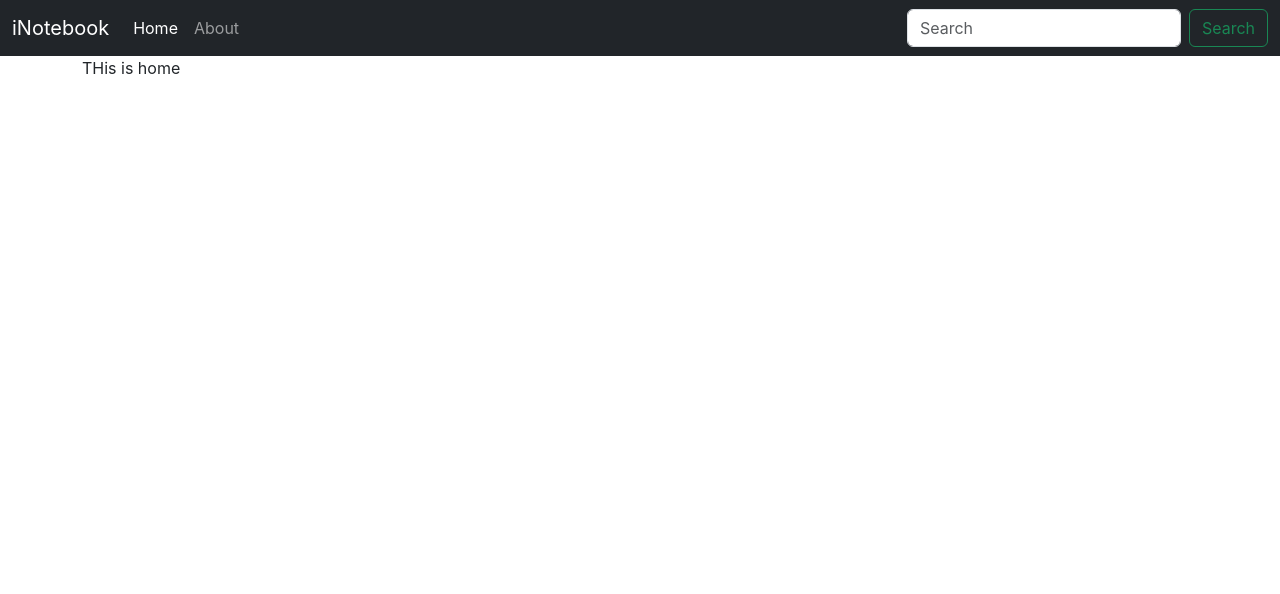
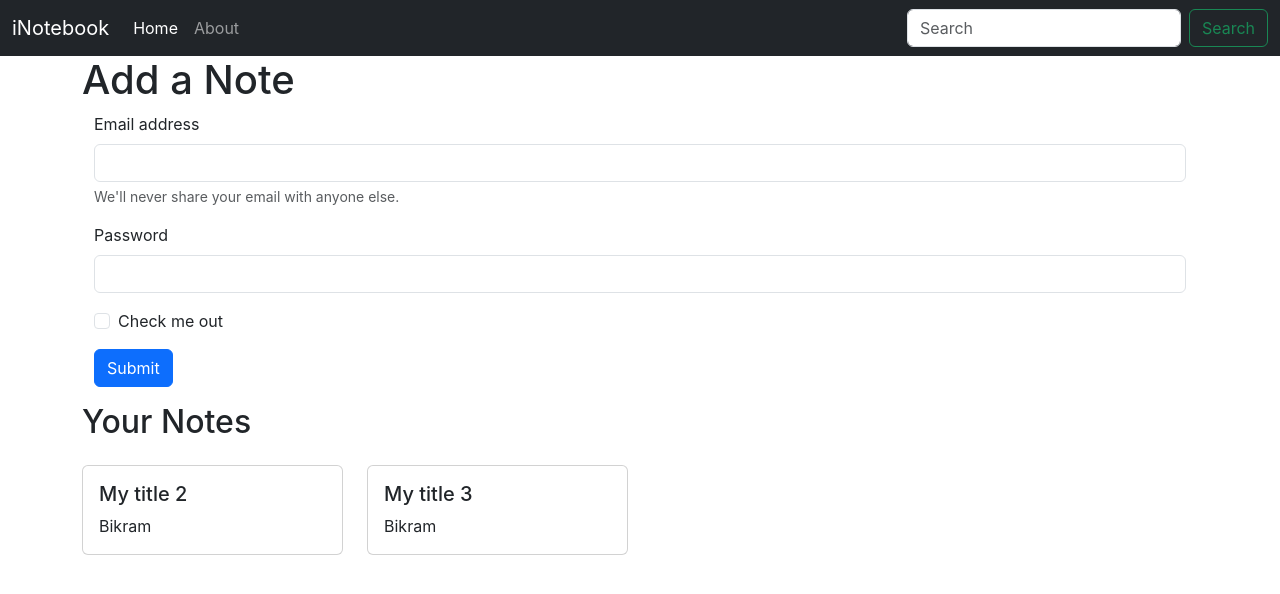
Before and after one commit to Bikramstha99/iNoteBookFrontEnd, a React (Create React App) app: page / in a window 1280 px wide. Shown: the top 594 px of the page. Built offline with nearby package versions, Linux system fonts and the light colour scheme.

Commit message:
iNotebook: Adding NoteItem in a Separate Note component

```diff
--- a/src/components/About.js
+++ b/src/components/About.js
@@ -3,48 +3,7 @@ import React, { useEffect } from "react";
 const About = () => {
   return (
     <div>
-      <h1> Add a Note</h1>
-      <div className="container">
-      <form>
-        <div class="mb-3">
-          <label for="exampleInputEmail1" class="form-label">
-            Email address
-          </label>
-          <input
-            type="email"
-            class="form-control"
-            id="exampleInputEmail1"
-            aria-describedby="emailHelp"
-          />
-          <div id="emailHelp" class="form-text">
-            We'll never share your email with anyone else.
-          </div>
-        </div>
-        <div class="mb-3">
-          <label for="exampleInputPassword1" class="form-label">
-            Password
-          </label>
-          <input
-            type="password"
-            class="form-control"
-            id="exampleInputPassword1"
-          />
-        </div>
-        <div class="mb-3 form-check">
-          <input type="checkbox" class="form-check-input" id="exampleCheck1" />
-          <label class="form-check-label" for="exampleCheck1">
-            Check me out
-          </label>
-        </div>
-        <button type="submit" class="btn btn-primary">
-          Submit
-        </button>
-      </form>
-      </div>
-
-      <div className="container">
-      <h1> Your Notes</h1>
-      </div>
+     This is about;
     </div>
   );
 };
--- a/src/components/Home.js
+++ b/src/components/Home.js
@@ -1,9 +1,49 @@
 import React from 'react'
+import Notes from './Note'
 
 const Home = () => {
   return (
     <div>
-      THis is home
+      <h1> Add a Note</h1>
+      <div className="container">
+      <form>
+        <div class="mb-3">
+          <label for="exampleInputEmail1" class="form-label">
+            Email address
+          </label>
+          <input
+            type="email"
+            class="form-control"
+            id="exampleInputEmail1"
+            aria-describedby="emailHelp"
+          />
+          <div id="emailHelp" class="form-text">
+            We'll never share your email with anyone else.
+          </div>
+        </div>
+        <div class="mb-3">
+          <label for="exampleInputPassword1" class="form-label">
+            Password
+          </label>
+          <input
+            type="password"
+            class="form-control"
+            id="exampleInputPassword1"
+          />
+        </div>
+        <div class="mb-3 form-check">
+          <input type="checkbox" class="form-check-input" id="exampleCheck1" />
+          <label class="form-check-label" for="exampleCheck1">
+            Check me out
+          </label>
+        </div>
+        <button type="submit" class="btn btn-primary">
+          Submit
+        </button>
+      </form>
+      </div>
+
+      <Notes />
     </div>
   )
 }
--- a/src/components/Navbar.js
+++ b/src/components/Navbar.js
@@ -7,6 +7,7 @@ import {
 const Navbar = () => {
   let location= useLocation();
   useEffect(()=>{
+    // eslint-disable-next-line
     console.log(location.pathname);
   },[location]);
   return (
--- /dev/null
+++ b/src/components/Note.js
@@ -0,0 +1,21 @@
+import React from "react";
+import { useContext } from "react";
+import NoteContext from "../context/Notes/noteContext";
+import NoteItem from "./NoteItem";
+
+const Note = () => {
+  const context = useContext(NoteContext);
+  const { notes, setNotes } = context;
+  return (
+    <div>
+      <div className="row my-3">
+        <h2>Your Notes</h2>
+        {notes.map((note) => {
+          return <NoteItem note={note} />;
+        })}
+      </div>
+    </div>
+  );
+};
+
+export default Note;
--- /dev/null
+++ b/src/components/NoteItem.js
@@ -0,0 +1,17 @@
+import React from "react";
+
+const NoteItem = (props) => {
+  const { note } = props;
+  return (
+    <div className="col-md-3 my-3">
+      <div class="card">
+        <div class="card-body">
+          <h5 class="card-title">{note.title}</h5>
+          <p class="card-text">{note.description}</p>
+        </div>
+      </div>
+    </div>
+  );
+};
+
+export default NoteItem;
--- a/src/context/Notes/NoteState.js
+++ b/src/context/Notes/NoteState.js
@@ -1,9 +1,32 @@
-import React from "react";
+import React, { useState } from "react";
 import NoteContext from "./noteContext";
 
 const NoteState = (props) => {
+    const initialNotes = [
+        {
+            "_id": "664f815ab2c89a33f33615ad",
+            "user": "664b0c717c76e23ba50969b8",
+            "title": "My title 2",
+            "description": "Bikram",
+            "tag": "personal",
+            "date": "2024-05-23T17:48:10.151Z",
+            "__v": 0
+        },
+        {
+            "_id": "664f815eb2c89a33f33615af",
+            "user": "664b0c717c76e23ba50969b8",
+            "title": "My title 3",
+            "description": "Bikram",
+            "tag": "personal",
+            "date": "2024-05-23T17:48:14.709Z",
+            "__v": 0
+        }
+    ];
+
+    const [notes, setNotes] = useState(initialNotes);
+
     return (
-        <NoteContext.Provider>
+        <NoteContext.Provider value={{ notes, setNotes }}>
             {props.children}
         </NoteContext.Provider>
     );
```
